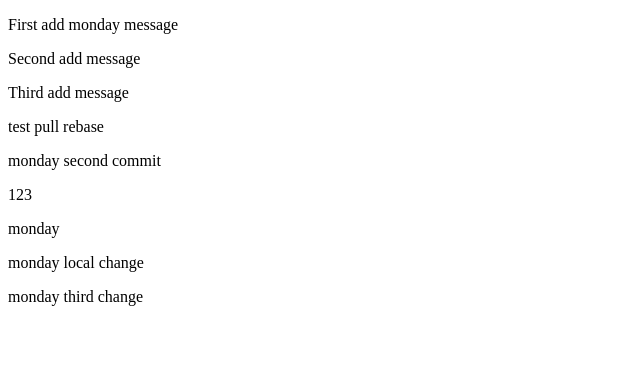
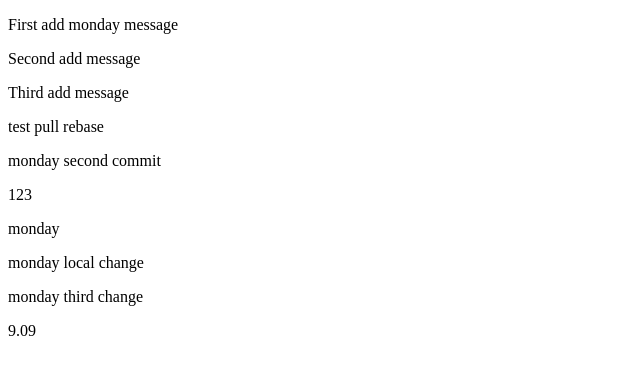
Before and after one commit to dalydai/cssStudy, a plain HTML site: page index.html in a window 1280 px wide. Shown: the full height of the page, 0-640 px from the left. Drawn offline with Linux system fonts and the light colour scheme.

Commit message:
Add time

```diff
--- a/index.html
+++ b/index.html
@@ -16,5 +16,6 @@
     <p>monday</p>
     <p>monday local change</p>
     <p>monday third change</p>
+    <p>9.09</p>
 </body>
 </html>
```
